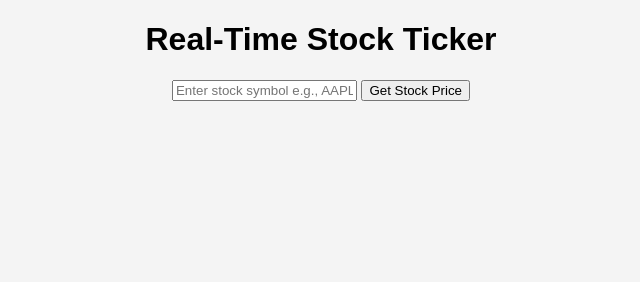
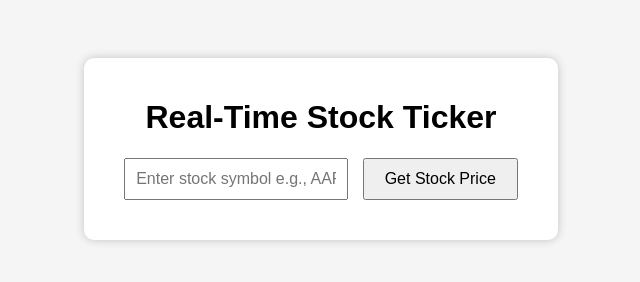
Before and after one commit to tanuja2986/real-time-stock-ticker, a plain HTML site: page index.html in a window 1280 px wide. Shown: the whole page, without its empty margins (319-959 px from the left). Drawn offline with Linux system fonts and the light colour scheme.

Commit message:
Update style.css

```diff
--- a/style.css
+++ b/style.css
@@ -1,2 +1,46 @@
-body { font-family: Arial; background: #f4f4f4; text-align: center; }
-#stock-container { background: white; padding: 20px; margin: 20px auto; border-radius: 10px; width: 300px; box-shadow: 0 0 10px rgba(0,0,0,0.1);}
+body {
+    font-family: Arial, sans-serif;
+    background-color: #f5f5f5;
+    text-align: center;
+    padding: 50px;
+}
+
+.container {
+    background-color: white;
+    padding: 20px 40px;
+    border-radius: 10px;
+    box-shadow: 0 0 10px rgba(0,0,0,0.2);
+    display: inline-block;
+}
+
+input {
+    padding: 10px;
+    width: 200px;
+    font-size: 16px;
+    margin-right: 10px;
+}
+
+button {
+    padding: 10px 20px;
+    font-size: 16px;
+    cursor: pointer;
+}
+
+.result {
+    margin-top: 20px;
+}
+
+#stock-name {
+    font-size: 24px;
+    color: #333;
+}
+
+#price {
+    font-size: 20px;
+    color: green;
+}
+
+#change {
+    font-size: 18px;
+    color: blue;
+}
```
